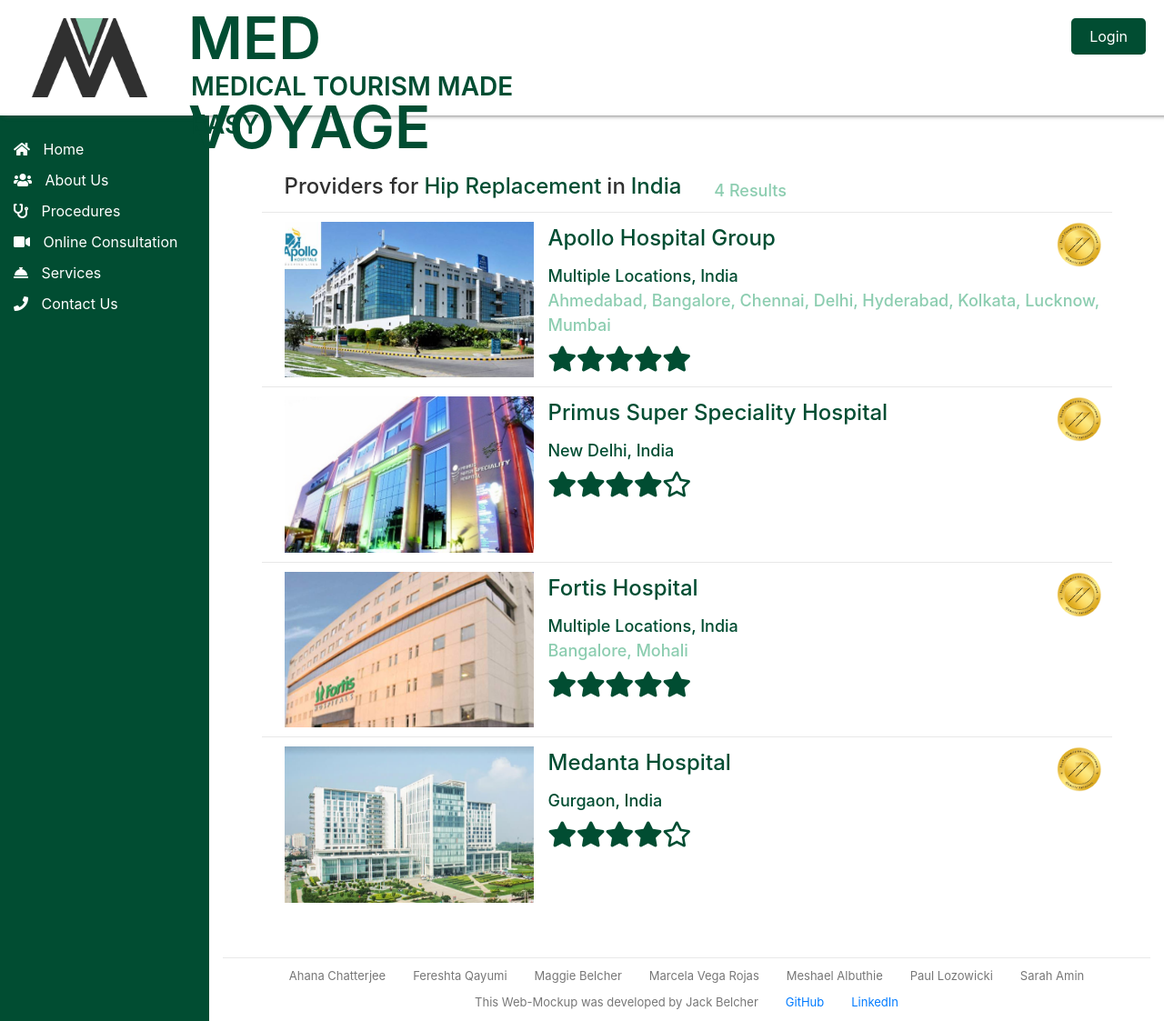
After one commit to ShodaMashin/Med-Voyage-Mockup, a Flask app: page /providers in a window 1280 px wide. The commit adds this page. Shown: the whole page at 91% size. Run offline with Flask 2, Linux system fonts and the light colour scheme; some libraries are stand-ins or nearby versions.

Commit message:
finished other pages, minor changes to be done

```diff
--- a/web/static/css/template.css
+++ b/web/static/css/template.css
@@ -114,6 +114,12 @@
   color: #014d32;
 }
 
+.field-header-table{
+  font-size: 16px;
+  font-weight: 500;
+  color: #8ccdb0;
+}
+
 .field-header-white{
     font-size: 16px;
     font-weight: 500;
@@ -139,6 +145,17 @@
     margin-bottom: 20px !important;
 }
 
+.consultation-input{
+    width: 100%;
+    height: 50px;
+    padding: 3px 10px;
+    border: 1px solid grey;
+    border-radius: .3rem;
+    margin-top: 20px;
+    margin-bottom: 20px !important;
+}
+
+
 .form-button{
   background-color: #014d32;
   color: #e8e8e8;
@@ -161,7 +178,7 @@
 .table-header{
   font-size: 16px;
   font-weight: 500;
-  color: #563d7c;
+  color: #303030;
   padding: 10px;
 }
 
@@ -174,6 +191,17 @@
 .table-row:hover{
   color: #777777;
   background-color: #fbfbfb;
+}
+
+.no-deco:hover{
+    text-decoration: none;
+}
+
+.hospital-img{
+    background-color: black;
+    width: inherit;
+    height: 171.479246753px;
+    object-fit: cover;
 }
 
 .delet-this{
@@ -214,6 +242,40 @@
     height: 127px;
 }
 
+.chat-log{
+    box-shadow: inset 0 0 5px -1px #505050;
+}
+
+.JCI-logo{
+    top: 0px;
+    right: 0px;
+    height: 50px;
+    width: 50px;
+}
+
+.comparison-key{
+    background-color: #014d32;
+    color: white;
+    margin-top: 56px;
+}
+
+.key-row{
+    font-weight: bold;
+    border-color: #ababab;
+    color: white;
+}
+
+.key-row:hover{
+    background-color: #014d32;
+    color: white;
+}
+
 .bodyarea{
     min-height: calc(100vh - 127px);
 }
+
+.yt-video{
+    width: inherit;
+    height: 600px;
+    margin-bottom: -6px;
+}
--- /dev/null
+++ b/web/templates/providers.html
@@ -0,0 +1,166 @@
+<!DOCTYPE html>
+<html lang="en" dir="ltr">
+<head>
+    <meta charset="utf-8">
+</head>
+<body>
+    {% extends "template.html" %}
+    {% block content %}
+
+    <div class="main row justify-content-center">
+        <div class="col-11">
+            <div class="row table-header">
+                <div class="col-auto d-flex align-items-end">
+                    <span style="font-size: 24px; padding-right: 6px;" class="align-bottom">Providers for</span>
+                    <span style="font-size: 24px; padding-right: 6px;" class="align-bottom field-header">Hip Replacement</span>
+                    <span style="font-size: 24px; padding-right: 6px;" class="align-bottom">in</span>
+                    <span style="font-size: 24px; padding-right: 6px;" class="align-bottom field-header">India</span>
+                </div>
+                <div class="col-auto d-flex align-items-end">
+                    <span style="font-size: 18px; padding-right: 6px;" class="field-header-table">4 Results</span>
+                </div>
+            </div>
+            <a href="{{ url_for('comparison') }}" class="no-deco">
+                <!-- PROVIDER CELL START -->
+                <div class="row table-row">
+                    <div class="col-4 d-flex align-items-center">
+                        <img
+                            class="hospital-img align-middle"
+                            src="{{ url_for('static', filename='img/Apollo-Hospitals.jpg') }}"
+                            alt="group icon"
+                        />
+                    </div>
+                    <div class="col-8 position-relative">
+                        <img
+                            class="JCI-logo position-absolute"
+                            src="{{ url_for('static', filename='img/JCI_Gold_Seal.png') }}"
+                            alt="group icon"
+                        />
+                        <div class="row">
+                            <span style="font-size: 24px;" class="align-bottom field-header">Apollo Hospital Group</span>
+                        </div>
+                        <div class="row">
+                            <span style="font-size: 18px; padding-top: 10px;" class="field-header">Multiple Locations, India</span>
+                        </div>
+                        <div class="row">
+                            <span style="font-size: 18px;" class="field-header-table">Ahmedabad, Bangalore, Chennai, Delhi, Hyderabad, Kolkata, Lucknow, Mumbai</span>
+                        </div>
+                        <div class="row" style="font-size: 28px; padding-top: 10px; color: #014d32">
+                            <i class="fas fa-star"></i>
+                            <i class="fas fa-star"></i>
+                            <i class="fas fa-star"></i>
+                            <i class="fas fa-star"></i>
+                            <i class="fas fa-star"></i>
+                        </div>
+                    </div>
+                </div>
+                <!-- PROVIDER CELL END -->
+            </a>
+            <a href="{{ url_for('comparison') }}" class="no-deco">
+                <!-- PROVIDER CELL START -->
+                <div class="row table-row">
+                    <div class="col-4 d-flex align-items-center">
+                        <img
+                            class="hospital-img align-middle"
+                            src="{{ url_for('static', filename='img/Primus-Super-Speciality-Hospital.jpg') }}"
+                            alt="group icon"
+                        />
+                    </div>
+                    <div class="col-8 position-relative">
+                        <img
+                            class="JCI-logo position-absolute"
+                            src="{{ url_for('static', filename='img/JCI_Gold_Seal.png') }}"
+                            alt="group icon"
+                        />
+                        <div class="row">
+                            <span style="font-size: 24px;" class="align-bottom field-header">Primus Super Speciality Hospital</span>
+                        </div>
+                        <div class="row">
+                            <span style="font-size: 18px; padding-top: 10px;" class="field-header">New Delhi, India</span>
+                        </div>
+                        <div class="row" style="font-size: 28px; padding-top: 10px; color: #014d32">
+                            <i class="fas fa-star"></i>
+                            <i class="fas fa-star"></i>
+                            <i class="fas fa-star"></i>
+                            <i class="fas fa-star"></i>
+                            <i class="far fa-star"></i>
+                        </div>
+                    </div>
+                </div>
+                <!-- PROVIDER CELL END -->
+            </a>
+            <a href="{{ url_for('comparison') }}" class="no-deco">
+                <!-- PROVIDER CELL START -->
+                <div class="row table-row">
+                    <div class="col-4 d-flex align-items-center">
+                        <img
+                            class="hospital-img align-middle"
+                            src="{{ url_for('static', filename='img/Fortis-Hospital.jpg') }}"
+                            alt="group icon"
+                        />
+                    </div>
+                    <div class="col-8 position-relative">
+                        <img
+                            class="JCI-logo position-absolute"
+                            src="{{ url_for('static', filename='img/JCI_Gold_Seal.png') }}"
+                            alt="group icon"
+                        />
+                        <div class="row">
+                            <span style="font-size: 24px;" class="align-bottom field-header">Fortis Hospital</span>
+                        </div>
+                        <div class="row">
+                            <span style="font-size: 18px; padding-top: 10px;" class="field-header">Multiple Locations, India</span>
+                        </div>
+                        <div class="row">
+                            <span style="font-size: 18px;" class="field-header-table">Bangalore, Mohali</span>
+                        </div>
+                        <div class="row" style="font-size: 28px; padding-top: 10px; color: #014d32">
+                            <i class="fas fa-star"></i>
+                            <i class="fas fa-star"></i>
+                            <i class="fas fa-star"></i>
+                            <i class="fas fa-star"></i>
+                            <i class="fas fa-star"></i>
+                        </div>
+                    </div>
+                </div>
+                <!-- PROVIDER CELL END -->
+            </a>
+            <a href="{{ url_for('comparison') }}" class="no-deco">
+                <!-- PROVIDER CELL START -->
+                <div class="row table-row">
+                    <div class="col-4 d-flex align-items-center">
+                        <img
+                            class="hospital-img align-middle"
+                            src="{{ url_for('static', filename='img/Medanta-Hospital.jpg') }}"
+                            alt="group icon"
+                        />
+                    </div>
+                    <div class="col-8 position-relative">
+                        <img
+                            class="JCI-logo position-absolute"
+                            src="{{ url_for('static', filename='img/JCI_Gold_Seal.png') }}"
+                            alt="group icon"
+                        />
+                        <div class="row">
+                            <span style="font-size: 24px;" class="align-bottom field-header">Medanta Hospital</span>
+                        </div>
+                        <div class="row">
+                            <span style="font-size: 18px; padding-top: 10px;" class="field-header">Gurgaon, India</span>
+                        </div>
+                        <div class="row" style="font-size: 28px; padding-top: 10px; color: #014d32">
+                            <i class="fas fa-star"></i>
+                            <i class="fas fa-star"></i>
+                            <i class="fas fa-star"></i>
+                            <i class="fas fa-star"></i>
+                            <i class="far fa-star"></i>
+                        </div>
+                    </div>
+                </div>
+                <!-- PROVIDER CELL END -->
+            </a>
+        </div>
+    </div>
+
+    {% endblock %}
+</body>
+</html>
--- a/web/templates/template.html
+++ b/web/templates/template.html
@@ -44,28 +44,32 @@
                             </div>
                         </a>
                         <a class="nav-element row"
-                            href="{{ url_for('books') }}">
+                            href="{{ url_for('about_us') }}">
                             <div class="col">
                             <i class="fas fa-users nav-icon"></i>
                                 About Us
                             </div>
                         </a>
-                        <a class="nav-element row"
-                            href="{{ url_for('book') }}">
+                        <a class="nav-element row" href="javascript:;">
                             <div class="col">
                             <i class="fas fa-stethoscope nav-icon"></i>
                                 Procedures
                             </div>
                         </a>
                         <a class="nav-element row"
-                            href="{{ url_for('analytics') }}">
+                            href="{{ url_for('consultation') }}">
+                            <div class="col">
+                            <i class="fas fa-video nav-icon"></i>
+                                Online Consultation
+                            </div>
+                        </a>
+                        <a class="nav-element row" href="javascript:;">
                             <div class="col">
                             <i class="fas fa-concierge-bell nav-icon"></i>
                                 Services
                             </div>
                         </a>
-                        <a class="nav-element row"
-                            href="{{ url_for('analytics') }}">
+                        <a class="nav-element row" href="javascript:;">
                             <div class="col">
                             <i class="fas fa-phone nav-icon"></i>
                                 Contact Us
```
Also changed, not shown: web/__init__.py (+14 -21 lines), web/templates/about_us.html (added, +19 -0 lines), web/templates/comparison.html (added, +159 -0 lines), web/templates/consultation.html (added, +31 -0 lines), web/templates/index.html (+5 -3 lines), web/static/img/Apollo-Hospitals.jpg (added), web/static/img/Fortis-Hospital.jpg (added), web/static/img/JCI_Gold_Seal.png (added), web/static/img/Medanta-Hospital.jpg (added), web/static/img/Primus-Super-Speciality-Hospital.jpg (added), web/static/img/h_a_h_a.jpg (deleted).
